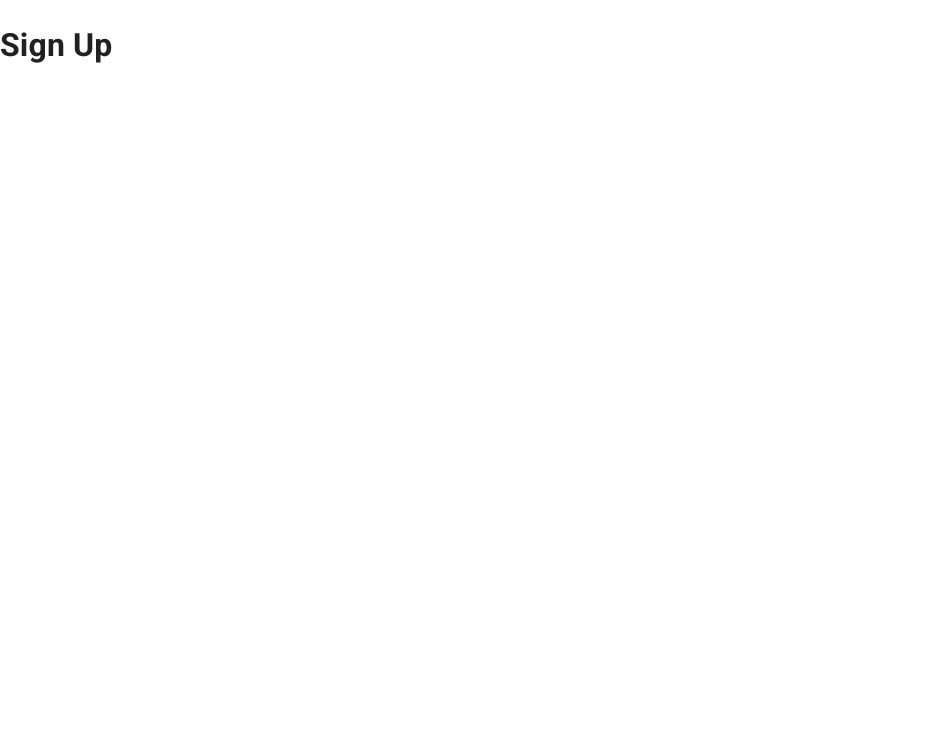
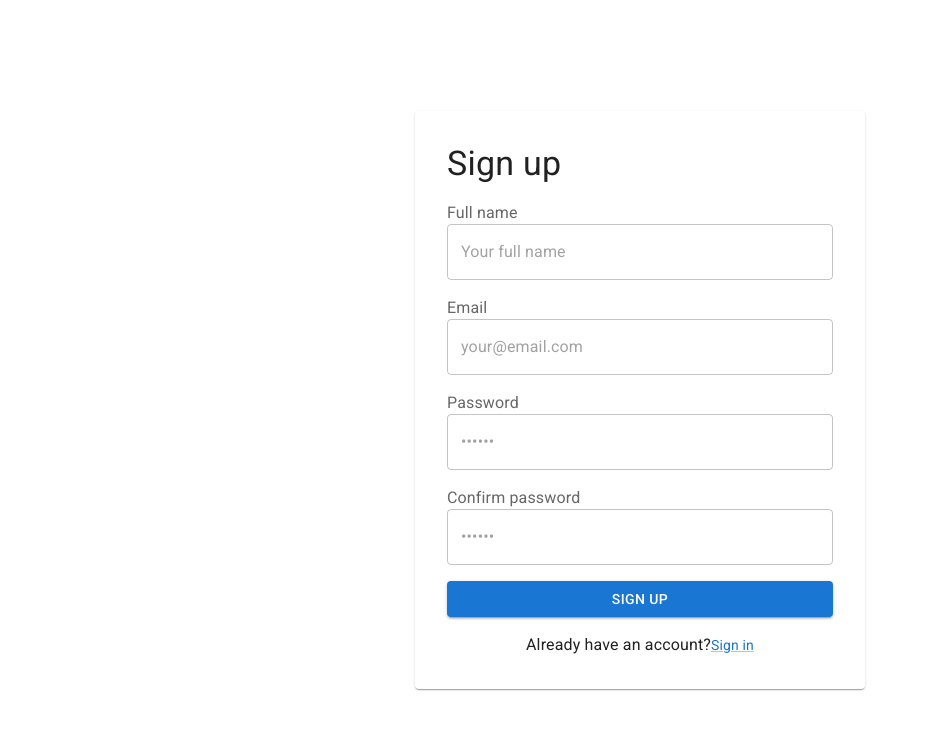
Before and after one commit to viniciusbsneto/user-management-dashboard-vite, a React (Vite) app: page /sign-up in a window 1280 px wide. Shown: the top 730 px of the page, without its empty margins (0-928 px from the left). Built offline with nearby package versions, Linux system fonts and the light colour scheme.

Commit message:
feat: add sign up and sign in pages UI

```diff
--- a/src/pages/SignIn.tsx
+++ b/src/pages/SignIn.tsx
@@ -1,5 +1,95 @@
+import {
+  Box,
+  Button,
+  Card as MuiCard,
+  FormControl,
+  FormLabel,
+  Link,
+  Stack,
+  styled,
+  TextField,
+  Typography,
+} from '@mui/material'
+import { Link as RouterLink } from 'react-router'
+
+const Card = styled(MuiCard)(({ theme }) => ({
+  display: 'flex',
+  flexDirection: 'column',
+  alignSelf: 'center',
+  width: '100%',
+  padding: theme.spacing(4),
+  gap: theme.spacing(2),
+  margin: 'auto',
+  [theme.breakpoints.up('sm')]: {
+    width: '450px',
+  },
+}))
+
+const Container = styled(Stack)(({ theme }) => ({
+  height: '100vh',
+  padding: theme.spacing(2),
+  [theme.breakpoints.up('sm')]: {
+    padding: theme.spacing(4),
+  },
+}))
+
 function SignIn() {
-  return <h1>Sign In</h1>
+  return (
+    <Container>
+      <Card>
+        <Typography component="h1" variant="h4" sx={{ width: '100%' }}>
+          Sign in
+        </Typography>
+        <Box
+          component="form"
+          sx={{ display: 'flex', flexDirection: 'column', gap: 2 }}
+        >
+          <FormControl>
+            <FormLabel htmlFor="email">Email</FormLabel>
+            <TextField
+              required
+              fullWidth
+              id="email"
+              name="email"
+              type="email"
+              placeholder="your@email.com"
+              autoComplete="email"
+              variant="outlined"
+            />
+          </FormControl>
+          <FormControl>
+            <FormLabel htmlFor="password">Password</FormLabel>
+            <TextField
+              required
+              fullWidth
+              id="password"
+              name="password"
+              type="password"
+              placeholder="••••••"
+              autoComplete="new-password"
+              variant="outlined"
+            />
+          </FormControl>
+          <Button type="submit" fullWidth variant="contained">
+            Sign in
+          </Button>
+        </Box>
+        <Box sx={{ display: 'flex', flexDirection: 'column', gap: 2 }}>
+          <Typography sx={{ textAlign: 'center' }}>
+            Don't have an account yet?{' '}
+            <Link
+              component={RouterLink}
+              to="/sign-up"
+              variant="body2"
+              sx={{ alignSelf: 'center' }}
+            >
+              Sign up
+            </Link>
+          </Typography>
+        </Box>
+      </Card>
+    </Container>
+  )
 }
 
 export default SignIn
--- a/src/pages/SignUp.tsx
+++ b/src/pages/SignUp.tsx
@@ -1,5 +1,119 @@
+import {
+  Box,
+  Button,
+  Card as MuiCard,
+  FormControl,
+  FormLabel,
+  Link,
+  Stack,
+  styled,
+  TextField,
+  Typography,
+} from '@mui/material'
+import { Link as RouterLink } from 'react-router'
+
+const Card = styled(MuiCard)(({ theme }) => ({
+  display: 'flex',
+  flexDirection: 'column',
+  alignSelf: 'center',
+  width: '100%',
+  padding: theme.spacing(4),
+  gap: theme.spacing(2),
+  margin: 'auto',
+  [theme.breakpoints.up('sm')]: {
+    width: '450px',
+  },
+}))
+
+const Container = styled(Stack)(({ theme }) => ({
+  height: '100vh',
+  padding: theme.spacing(2),
+  [theme.breakpoints.up('sm')]: {
+    padding: theme.spacing(4),
+  },
+}))
+
 function SignUp() {
-  return <h1>Sign Up</h1>
+  return (
+    <Container>
+      <Card>
+        <Typography component="h1" variant="h4" sx={{ width: '100%' }}>
+          Sign up
+        </Typography>
+        <Box
+          component="form"
+          sx={{ display: 'flex', flexDirection: 'column', gap: 2 }}
+        >
+          <FormControl>
+            <FormLabel htmlFor="name">Full name</FormLabel>
+            <TextField
+              required
+              fullWidth
+              id="name"
+              name="name"
+              placeholder="Your full name"
+              autoComplete="name"
+            />
+          </FormControl>
+          <FormControl>
+            <FormLabel htmlFor="email">Email</FormLabel>
+            <TextField
+              required
+              fullWidth
+              id="email"
+              name="email"
+              type="email"
+              placeholder="your@email.com"
+              autoComplete="email"
+              variant="outlined"
+            />
+          </FormControl>
+          <FormControl>
+            <FormLabel htmlFor="password">Password</FormLabel>
+            <TextField
+              required
+              fullWidth
+              id="password"
+              name="password"
+              type="password"
+              placeholder="••••••"
+              autoComplete="new-password"
+              variant="outlined"
+            />
+          </FormControl>
+          <FormControl>
+            <FormLabel htmlFor="password">Confirm password</FormLabel>
+            <TextField
+              required
+              fullWidth
+              id="confirm-password"
+              name="confirm-password"
+              type="password"
+              placeholder="••••••"
+              autoComplete="confirm-password"
+              variant="outlined"
+            />
+          </FormControl>
+          <Button type="submit" fullWidth variant="contained">
+            Sign up
+          </Button>
+        </Box>
+        <Box sx={{ display: 'flex', flexDirection: 'column', gap: 2 }}>
+          <Typography sx={{ textAlign: 'center' }}>
+            Already have an account?
+            <Link
+              component={RouterLink}
+              to="/sign-in"
+              variant="body2"
+              sx={{ alignSelf: 'center' }}
+            >
+              Sign in
+            </Link>
+          </Typography>
+        </Box>
+      </Card>
+    </Container>
+  )
 }
 
 export default SignUp
```
